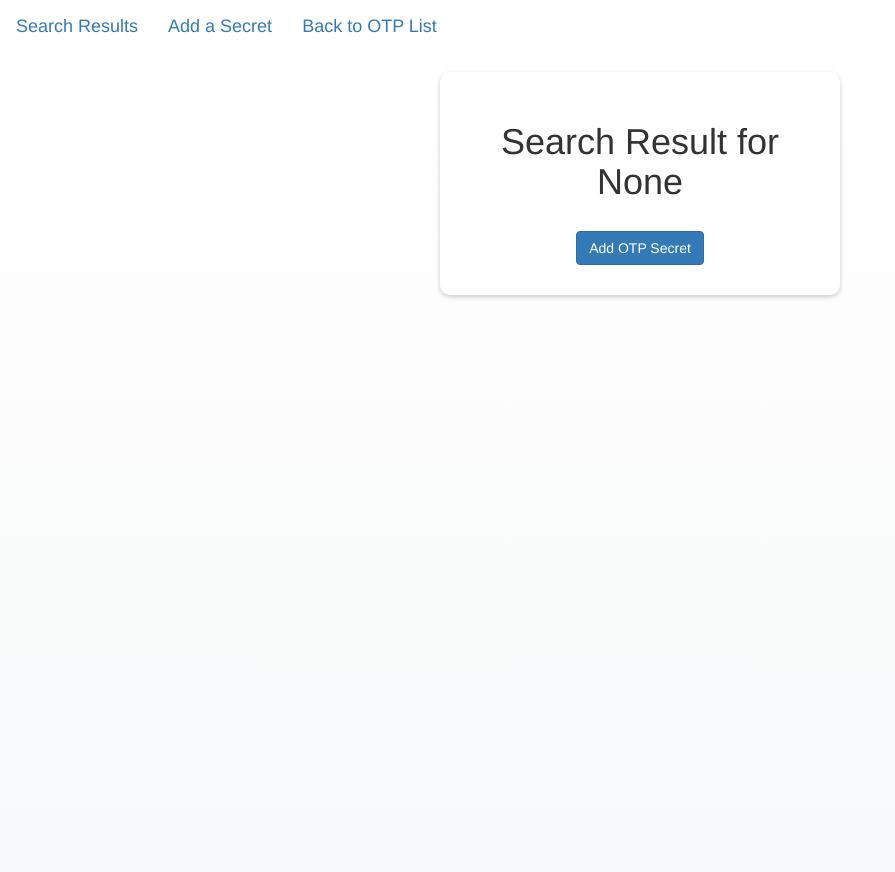
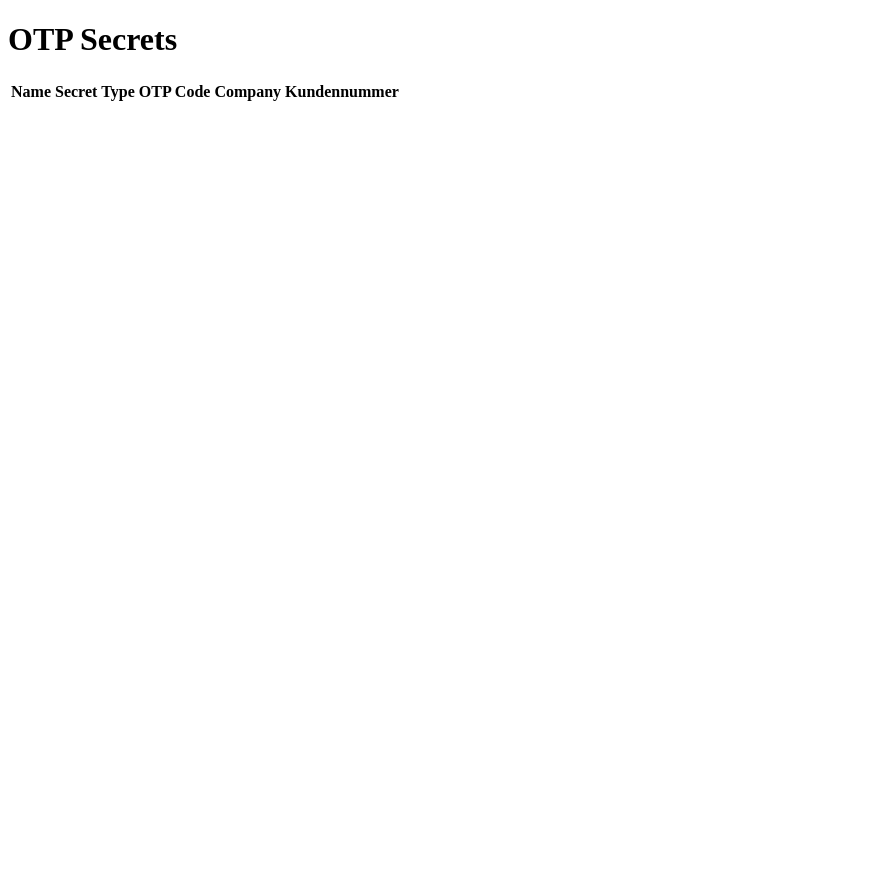
Before and after one commit to Migrim/OTP-Manager, a Flask app: a page that uses templates/otp.html in a window 1280 px wide. Shown: the whole page, without its empty margins (0-895 px from the left). After the commit the page ends 101 px from the top, so only its background shows below. Run offline with Flask 3, Linux system fonts and the light colour scheme; data comes from the database, SQL or seed files in the repository; both versions use the stored data as it was after the commit; lists and menus that the app fills with data are empty; some libraries are stand-ins or nearby versions.

Commit message:
search function changes

```diff
--- a/app.py
+++ b/app.py
@@ -565,6 +565,11 @@
 @app.route('/search', methods=['GET'])
 @login_required
 def search_otp():
+    query = request.args.get('name', '')
+    all_secrets = fetch_all_secrets()
+
+    matched_secrets = [secret for secret in all_secrets if query.lower() in secret['name'].lower()]
+
     print(matched_secrets)
     return render_template('otp.html', otp_secrets=matched_secrets)
 
--- a/templates/logs.html
+++ b/templates/logs.html
@@ -206,11 +206,6 @@
         });
     }
 
-    function scrollToBottom() {
-        var logsBox = document.querySelector(".logs-box");
-        logsBox.scrollTop = logsBox.scrollHeight;
-    }
-
     setInterval(updateLogs, 1000);
     updateLogs();
 
--- a/templates/otp.html
+++ b/templates/otp.html
@@ -1,124 +1,33 @@
 <!DOCTYPE html>
 <html>
 <head>
-    {% extends 'bootstrap/base.html' %}
-    {% block title %} OTP Search Result {% endblock %}
+    <title>OTP Secrets</title>
 </head>
-<body class="dark-mode">
-
-{% block navbar %}
-<nav class="navbar navbar-expand-lg navbar-dark bg-dark">
-    <a class="navbar-brand" href="#">Search Results</a>
-    <div class="navbar-nav mr-auto">
-        <a class="navbar-brand" href="{{ url_for('add') }}">Add a Secret</a>
-        <a href="{{ url_for('home') }}" class="navbar-brand">Back to OTP List</a>
-    </div>
-</nav>
-{% endblock %}
-
-{% block content %}
-<style>
-    .otp-container {
-        display: flex;
-        justify-content: center;
-        align-items: flex-start;
-        min-height: 100vh;
-        background: linear-gradient(to bottom, #ffffff, #f8f9fa);
-    }
-
-    .otp-container .container {
-        max-width: 400px;
-        width: 100%;
-        padding: 30px;
-        border-radius: 10px;
-        box-shadow: 0 2px 5px rgba(0, 0, 0, 0.2);
-        background-color: #ffffff;
-    }
-
-    .otp-container .form-title {
-        text-align: center;
-        margin-bottom: 30px;
-    }
-
-    .otp-container .list-group-item {
-        border-radius: 5px;
-    }
-
-    .otp-container .form-submit {
-        margin-top: 20px;
-    }
-</style>
-
-<div class="otp-container" id="otp-container">
-    <div class="container">
-        <div class="row justify-content-center">
-            <div class="col-md-12 text-center">
-                <h1>Search Result for {{ request.args.get('name') }}</h1>
-    {% for otp_secret in otp_secrets %}
-        <ul class="list-group mt-3">
-            <li class="list-group-item">Name: {{ otp_secret.name }}</li>
-            <li class="list-group-item">Secret: <span class="spoiler">{{ otp_secret.secret }}</span></li>
-            <li class="list-group-item">OTP type: {{ otp_secret.otp_type }}</li>
-            <li class="list-group-item">OTP code: <span class="otp-code" id="otp_code_{{ loop.index0 }}">{{ otp_secret.otp_code }}</span></li>
-            <li class="list-group-item">Refresh time: {{ otp_secret.refresh_time }} seconds</li>
-        </ul>
-        <div class="progress mt-2">
-            <div class="progress-bar" role="progressbar" style="width: 100%; font-size: 10px;" id="progressBar{{ loop.index0 }}"
-                data-refresh-time="{{ otp_secret.refresh_time }}">30s</div>
-        </div>
-    {% endfor %}
-        </div>
-        <div class="row justify-content-center mt-3">
-            <div class="col-md-12 text-center">
-                <a href="{{ url_for('add') }}" class="btn btn-primary form-submit">Add OTP Secret</a>
-            </div>
-        </div>
-    </div>
-</div>
-
-<script>
-    function startCountdown(element, duration) {
-        let countdown = setInterval(function () {
-            let current_time = new Date().getSeconds();
-            let remaining = duration - (current_time % duration);
-            element.textContent = remaining + "s";
-            element.style.width = (remaining / duration * 100) + "%";
-        }, 1000);
-    }
-
-    window.onload = function () {
-        let spoilerElements = document.getElementsByClassName('spoiler');
-        for (let i = 0; i < spoilerElements.length; i++) {
-            let originalText = spoilerElements[i].innerText;
-            spoilerElements[i].setAttribute('data-original', originalText);
-            spoilerElements[i].innerText = '●'.repeat(originalText.length);
-            spoilerElements[i].onmouseover = function () {
-                this.innerText = this.getAttribute('data-original');
-            }
-            spoilerElements[i].onmouseout = function () {
-                this.innerText = '●'.repeat(this.getAttribute('data-original').length);
-            }
-        }
-
-        let progressBars = document.getElementsByClassName('progress-bar');
-        for (let i = 0; i < progressBars.length; i++) {
-            let duration = parseInt(progressBars[i].getAttribute('data-refresh-time'));
-            progressBars[i].style.width = "100%";
-            startCountdown(progressBars[i], duration);
-        }
-
-        let minRefreshTime = Math.min(...Array.from(progressBars).map(bar => parseInt(bar.getAttribute('data-refresh-time'))));
-        setInterval(function () {
-            fetch('/refresh_codes')
-                .then(response => response.json())
-                .then(data => {
-                    for (let i = 0; i < data.otp_codes.length; i++) {
-                        document.querySelector(`#otp_code_${i}`).textContent = data.otp_codes[i].otp_code;
-                    }
-                });
-        }, minRefreshTime * 50);
-    };
-</script>
-{% endblock %}
+<body>
+    <h1>OTP Secrets</h1>
+    <table>
+        <thead>
+            <tr>
+                <th>Name</th>
+                <th>Secret</th>
+                <th>Type</th>
+                <th>OTP Code</th>
+                <th>Company</th>
+                <th>Kundennummer</th>
+            </tr>
+        </thead>
+        <tbody>
+            {% for secret in matched_secrets %}
+                <tr>
+                    <td>{{ secret.name }}</td>
+                    <td>{{ secret.secret }}</td>
+                    <td>{{ secret.otp_type }}</td>
+                    <td>{{ secret.otp_code }}</td>
+                    <td>{{ secret.company }}</td>
+                    <td>{{ secret.company_kundennummer }}</td>
+                </tr>
+            {% endfor %}
+        </tbody>
+    </table>
 </body>
 </html>
```
Also changed, not shown: search.py (+3 -11 lines), templates/home.html (+16 -14 lines), otp.db, 1 other file.
